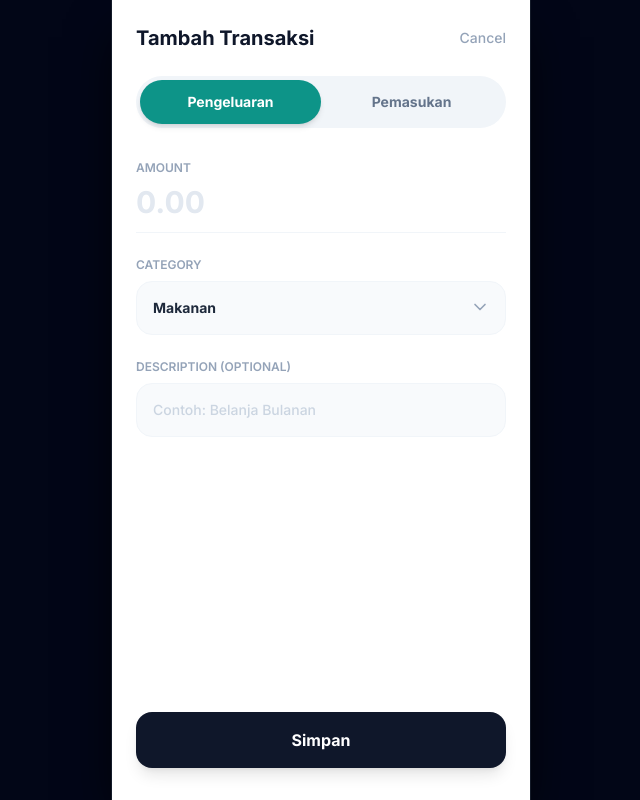
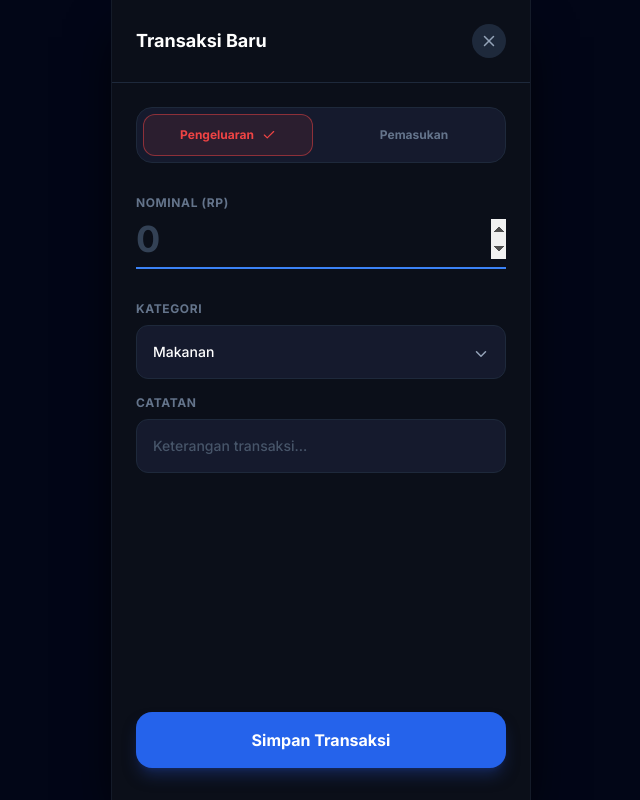
Before and after one commit to sanzzyproject/Finance-tracker-, a Next.js app: page / in a window 1280 px wide. Both pictures are taken after a click on the button 640 px from the left and 742 px from the top of the page. Shown: the whole page, without its empty margins (319-959 px from the left). Built offline with nearby package versions, Linux system fonts and the light colour scheme; grey boxes are pictures that could not be loaded.

Commit message:
Update AddTransactionModal.tsx

```diff
--- a/components/AddTransactionModal.tsx
+++ b/components/AddTransactionModal.tsx
@@ -1,7 +1,7 @@
 'use client';
 import { useState } from 'react';
 import { Transaction, TransactionType } from '@/types/finance';
-import { X, ChevronDown } from 'lucide-react';
+import { X, ChevronDown, Check } from 'lucide-react';
 
 interface Props {
   isOpen: boolean;
@@ -32,61 +32,62 @@ export default function AddTransactionModal({ isOpen, onClose, onSave }: Props)
   };
 
   return (
-    <div className="absolute inset-0 z-50 flex flex-col bg-white animate-in slide-in-from-bottom-10 duration-300">
-      {/* Header Modal */}
-      <div className="px-6 py-6 flex justify-between items-center">
-        <h2 className="text-xl font-bold text-slate-900">Tambah Transaksi</h2>
-        <button onClick={onClose} className="text-slate-400 hover:text-slate-800 font-medium text-sm">
-          Cancel
+    <div className="absolute inset-0 z-50 flex flex-col bg-[#0B0F19] animate-in slide-in-from-bottom-20 duration-300">
+      {/* Header */}
+      <div className="px-6 py-6 flex justify-between items-center border-b border-slate-800">
+        <h2 className="text-lg font-bold text-white">Transaksi Baru</h2>
+        <button onClick={onClose} className="p-2 bg-slate-800 rounded-full text-slate-400 hover:text-white">
+          <X size={18} />
         </button>
       </div>
 
-      <form onSubmit={handleSubmit} className="flex-1 px-6 flex flex-col">
-        {/* Toggle Type (Segmented Control) */}
-        <div className="bg-slate-100 p-1 rounded-full flex mb-8">
+      <form onSubmit={handleSubmit} className="flex-1 px-6 pt-6 flex flex-col">
+        {/* Toggle Type */}
+        <div className="grid grid-cols-2 gap-4 mb-8 bg-[#151A2D] p-1.5 rounded-2xl border border-slate-800">
           <button
             type="button"
             onClick={() => setType('expense')}
-            className={`flex-1 py-3 rounded-full text-sm font-bold transition-all ${
-              type === 'expense' ? 'bg-[#0d9488] text-white shadow-md' : 'text-slate-500'
+            className={`py-3 rounded-xl text-xs font-bold transition-all flex items-center justify-center gap-2 ${
+              type === 'expense' ? 'bg-red-500/10 text-red-500 border border-red-500/50' : 'text-slate-500'
             }`}
           >
             Pengeluaran
+            {type === 'expense' && <Check size={14} />}
           </button>
           <button
             type="button"
             onClick={() => setType('income')}
-            className={`flex-1 py-3 rounded-full text-sm font-bold transition-all ${
-              type === 'income' ? 'bg-[#0d9488] text-white shadow-md' : 'text-slate-500'
+            className={`py-3 rounded-xl text-xs font-bold transition-all flex items-center justify-center gap-2 ${
+              type === 'income' ? 'bg-emerald-500/10 text-emerald-500 border border-emerald-500/50' : 'text-slate-500'
             }`}
           >
             Pemasukan
+            {type === 'income' && <Check size={14} />}
           </button>
         </div>
 
-        {/* Amount Input */}
-        <div className="mb-6">
-          <label className="block text-xs font-semibold text-slate-400 mb-2">AMOUNT</label>
-          <div className="relative">
+        {/* Input Amount */}
+        <div className="mb-8">
+          <label className="text-xs text-slate-500 font-bold mb-2 block tracking-wider">NOMINAL (RP)</label>
           <input
             type="number"
             required
+            autoFocus
             value={amount}
             onChange={(e) => setAmount(e.target.value)}
-              className="w-full text-3xl font-bold text-slate-900 placeholder-slate-200 outline-none border-b border-slate-100 pb-3 bg-transparent focus:border-[#0d9488] transition-colors"
-              placeholder="0.00"
+            className="w-full bg-transparent text-4xl font-bold text-white placeholder-slate-700 outline-none border-b-2 border-slate-800 focus:border-blue-500 pb-2 transition-colors"
+            placeholder="0"
           />
         </div>
-        </div>
 
-        {/* Category Input */}
-        <div className="mb-6">
-          <label className="block text-xs font-semibold text-slate-400 mb-2">CATEGORY</label>
+        {/* Inputs Lain */}
+        <div className="space-y-4 mb-auto">
           <div className="relative">
+            <label className="text-xs text-slate-500 font-bold mb-2 block tracking-wider">KATEGORI</label>
             <select
               value={category}
               onChange={(e) => setCategory(e.target.value)}
-              className="w-full bg-slate-50 text-slate-800 rounded-2xl p-4 outline-none appearance-none font-bold text-sm border border-slate-100"
+              className="w-full bg-[#151A2D] text-white rounded-xl p-4 outline-none appearance-none font-medium text-sm border border-slate-800 focus:border-slate-600 transition-colors"
             >
               <option>Makanan</option>
               <option>Sewa</option>
@@ -97,26 +98,25 @@ export default function AddTransactionModal({ isOpen, onClose, onSave }: Props)
               <option>Investasi</option>
               <option>Lainnya</option>
             </select>
-            <ChevronDown className="absolute right-4 top-4 text-slate-400 pointer-events-none" size={20} />
-          </div>
+            <ChevronDown className="absolute right-4 bottom-4 text-slate-400 pointer-events-none" size={18} />
           </div>
 
-        {/* Description Input */}
-        <div className="mb-auto">
-          <label className="block text-xs font-semibold text-slate-400 mb-2">DESCRIPTION (OPTIONAL)</label>
+          <div>
+             <label className="text-xs text-slate-500 font-bold mb-2 block tracking-wider">CATATAN</label>
              <input
               type="text"
               value={description}
               onChange={(e) => setDescription(e.target.value)}
-            className="w-full bg-slate-50 text-slate-800 rounded-2xl p-4 outline-none font-medium text-sm border border-slate-100 placeholder-slate-300"
-            placeholder="Contoh: Belanja Bulanan"
+              className="w-full bg-[#151A2D] text-white rounded-xl p-4 outline-none font-medium text-sm border border-slate-800 focus:border-slate-600 transition-colors placeholder-slate-600"
+              placeholder="Keterangan transaksi..."
             />
           </div>
+        </div>
 
-        {/* Save Button */}
+        {/* Submit */}
         <div className="pb-8 pt-4">
-          <button type="submit" className="w-full bg-slate-900 text-white font-bold py-4 rounded-2xl shadow-lg active:scale-[0.98] transition-all">
-            Simpan
+          <button type="submit" className="w-full bg-blue-600 hover:bg-blue-500 text-white font-bold py-4 rounded-2xl shadow-lg shadow-blue-900/50 active:scale-[0.98] transition-all">
+            Simpan Transaksi
           </button>
         </div>
       </form>
```
Lines whose indentation alone changed are shown as unchanged.
